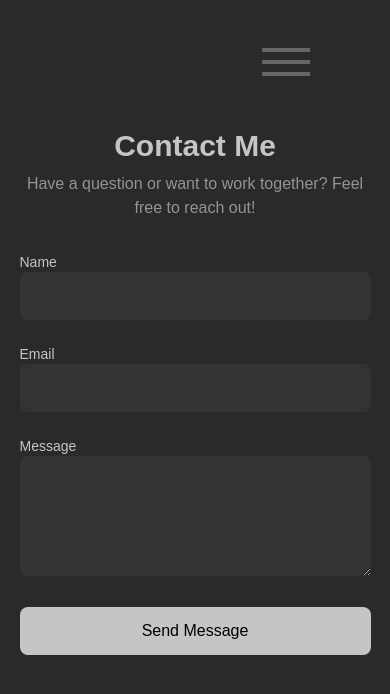
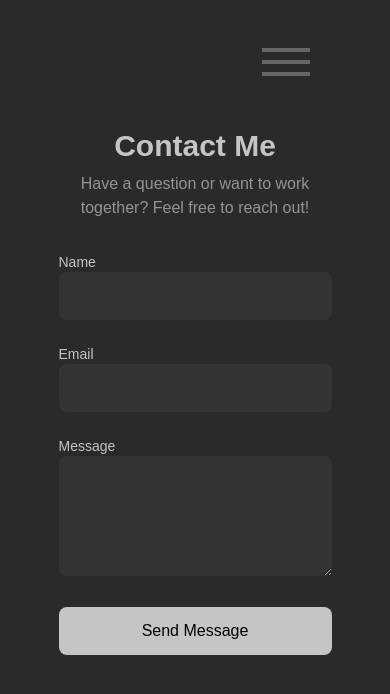
Before and after one commit to hanzfernando/portfolio, a React (Vite) app in the folder frontend/: page /contact in a window 390 px wide. Shown: the top 694 px of the page. Built offline with nearby package versions, Linux system fonts and the light colour scheme.

Commit message:
made PageNavigation show until 800px device width;

```diff
--- a/frontend/src/index.css
+++ b/frontend/src/index.css
@@ -33,7 +33,7 @@ body {
     display: none;
   }
 
-  @media (min-width: 1400px) {
+  @media (min-width: 800px) {
     .hide-on-small {
       display: block;
     }
--- a/frontend/src/pages/AboutPage.jsx
+++ b/frontend/src/pages/AboutPage.jsx
@@ -33,8 +33,9 @@ const AboutPage = () => {
 
 
             </div>
-
-            <PageNavigation nextPage={'/projects'} nextPageName={'projects'} className="block [@media(min-width:1400px)]:hidden"/>
+            <div className="hide-on-small">
+                <PageNavigation nextPage={'/projects'} nextPageName={'projects'} className="block [@media(min-width:1400px)]:hidden"/>
+            </div>
         </>
     )
 }
--- a/frontend/src/pages/ContactPage.jsx
+++ b/frontend/src/pages/ContactPage.jsx
@@ -42,7 +42,7 @@ const ContactPage = () => {
     return (
         <>
             <BurgerNav />
-            <div className="w-[90%] max-w-6xl mx-auto pt-32 pb-20">
+           <div className="w-[70%] max-w-4xl mx-auto pt-32 pb-20">
                 <h1 className="text-3xl font-bold text-center text-[#c5c5c5]">
                 Contact Me
                 </h1>
--- a/frontend/src/pages/ProjectsPage.jsx
+++ b/frontend/src/pages/ProjectsPage.jsx
@@ -39,7 +39,7 @@ const ProjectsPage = () => {
   return (
     <>
         <BurgerNav />
-        <div className="w-[90%] max-w-6xl mx-auto pt-32 pb-20">
+        <div className="w-[70%] max-w-4xl mx-auto pt-32 pb-20">
             <div className="mb-8 px-5">
             <h1 className="font-bold text-4xl tracking-tight text-[#c5c5c5]">
                 Software Development Portfolio
```
